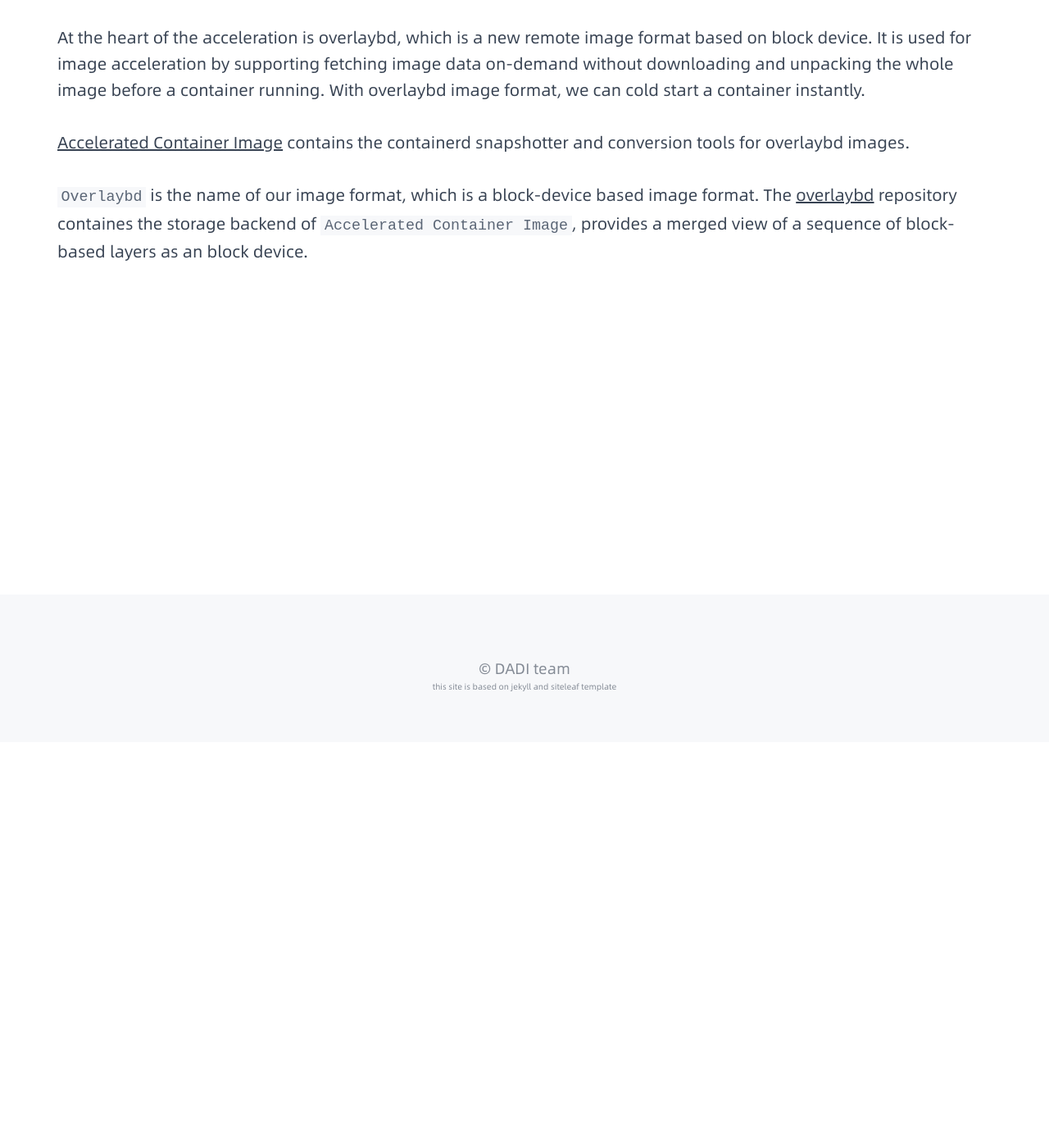
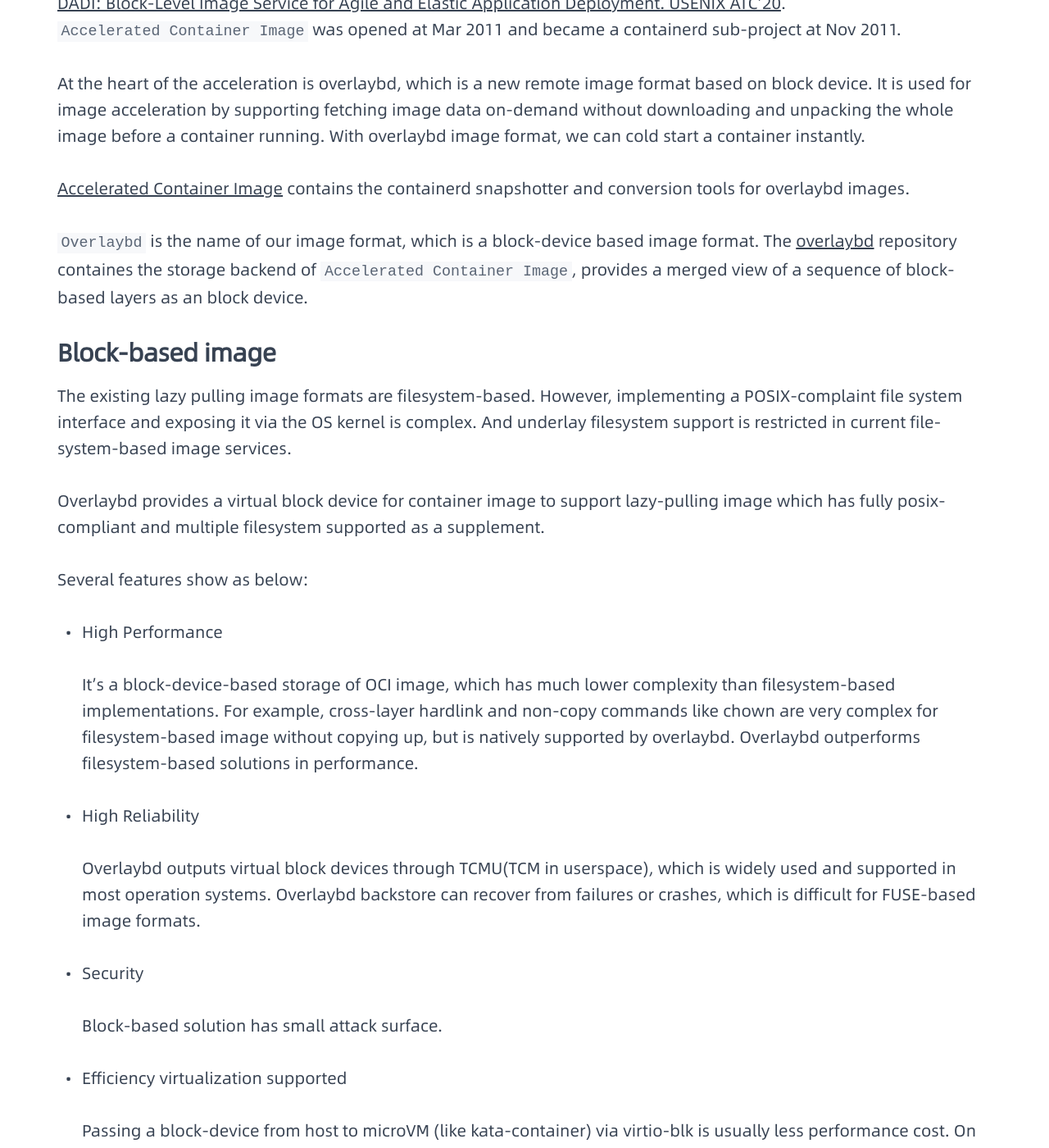
Before and after one commit to data-accelerator/data-accelerator.github.io, a Jekyll site: the page built from _posts/2022-03-02-Accelerated_container_image.markdown, in a window 1280 px wide and 1400 px high, scrolled down 495 px. Shown: the whole window at 82% size. Built offline with Jekyll 4.4.1, drawn with Linux system fonts in a browser that asks for light colours; before the commit the page ends 1125 px from its top, so only the background shows below that; some of the changed text lies outside the part shown.

Commit message:
update doc

```diff
--- a/_posts/2022-03-02-Accelerated_container_image.markdown
+++ b/_posts/2022-03-02-Accelerated_container_image.markdown
@@ -13,3 +14,35 @@
 [Accelerated Container Image](https://github.com/containerd/accelerated-container-image) contains the containerd snapshotter and conversion tools for overlaybd images.
 
 `Overlaybd` is the name of our image format, which is a block-device based image format. The [overlaybd](https://github.com/containerd/overlaybd) repository containes the storage backend of `Accelerated Container Image`, provides a merged view of a sequence of block-based layers as an block device.
+
+### Block-based image
+
+The existing lazy pulling image formats are filesystem-based. However, implementing a POSIX-complaint file system interface and exposing it via the OS kernel is complex. And underlay filesystem support is restricted in current file-system-based image services.
+
+Overlaybd provides a virtual block device for container image to support lazy-pulling image which has fully posix-compliant and multiple filesystem supported as a supplement.
+
+Several features show as below:
+
+- High Performance
+
+  It's a block-device-based storage of OCI image, which has much lower complexity than filesystem-based implementations. For example, cross-layer hardlink and non-copy commands like chown are very complex for filesystem-based image without copying up, but is natively supported by overlaybd. Overlaybd outperforms filesystem-based solutions in performance.
+
+- High Reliability
+
+  Overlaybd outputs virtual block devices through TCMU(TCM in userspace), which is widely used and supported in most operation systems. Overlaybd backstore can recover from failures or crashes, which is difficult for FUSE-based image formats.
+
+- Security
+
+  Block-based solution has small attack surface.
+
+- Efficiency virtualization supported
+
+  Passing a block-device from host to microVM (like kata-container) via virtio-blk is usually less performance cost. On the other hand, passing 'rootfs' from host to microVM via virtio-fs is also supported after overlaybd has been mounted.
+
+- Native Support for Writable
+
+  Overlaybd can be used as a writable/container layer. The end-users can build their overlaybd images naturally without conversion.
+
+- Multiple File System Supported
+
+  Overlaybd is independent of the underlay filesystem. It's convenient for users to choose their ideal image filesystem, such as xfs, btrfs, zfs even NTFS, and makes it possible to run Windows container on Linux host, or vice versa.
```
Also changed, not shown: other parts of _posts/2022-03-02-Accelerated_container_image.markdown (+1 -0 lines).
